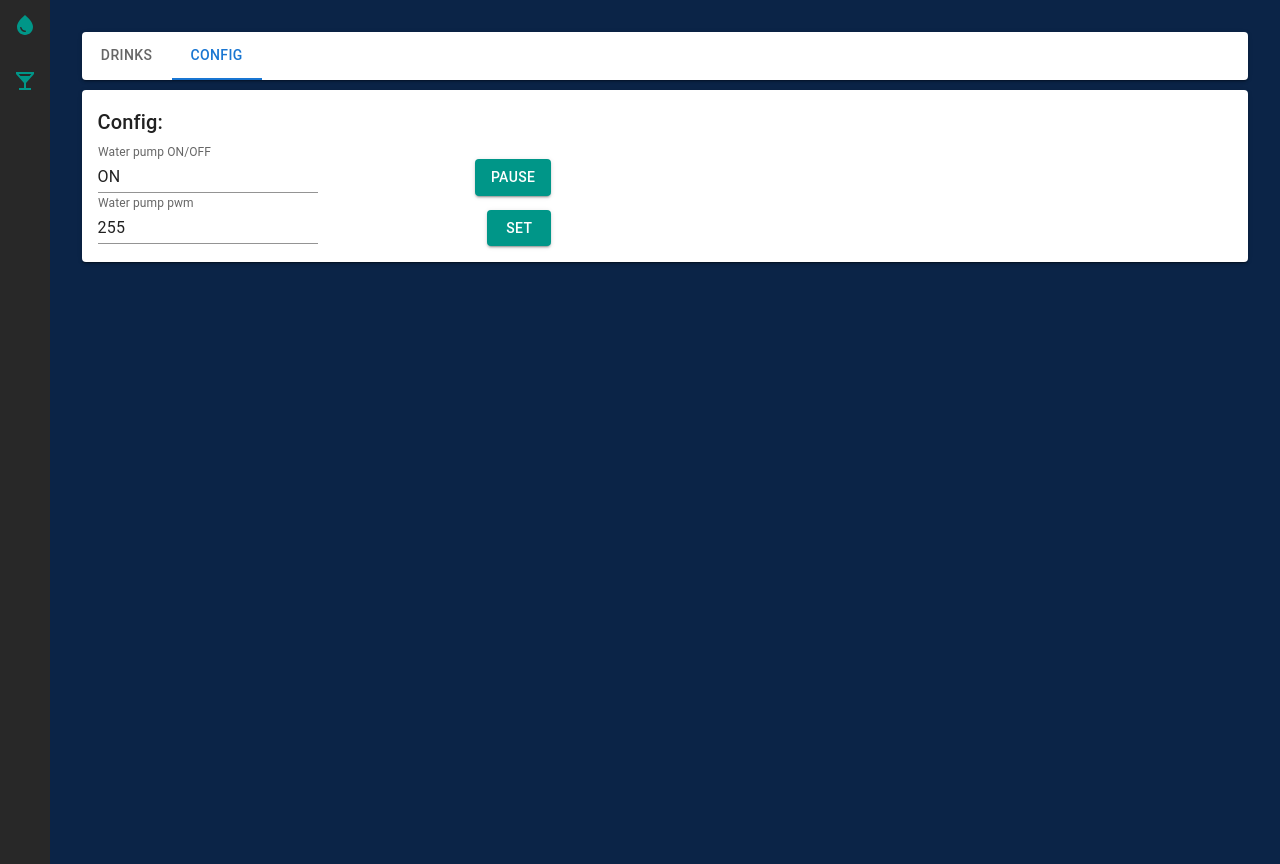
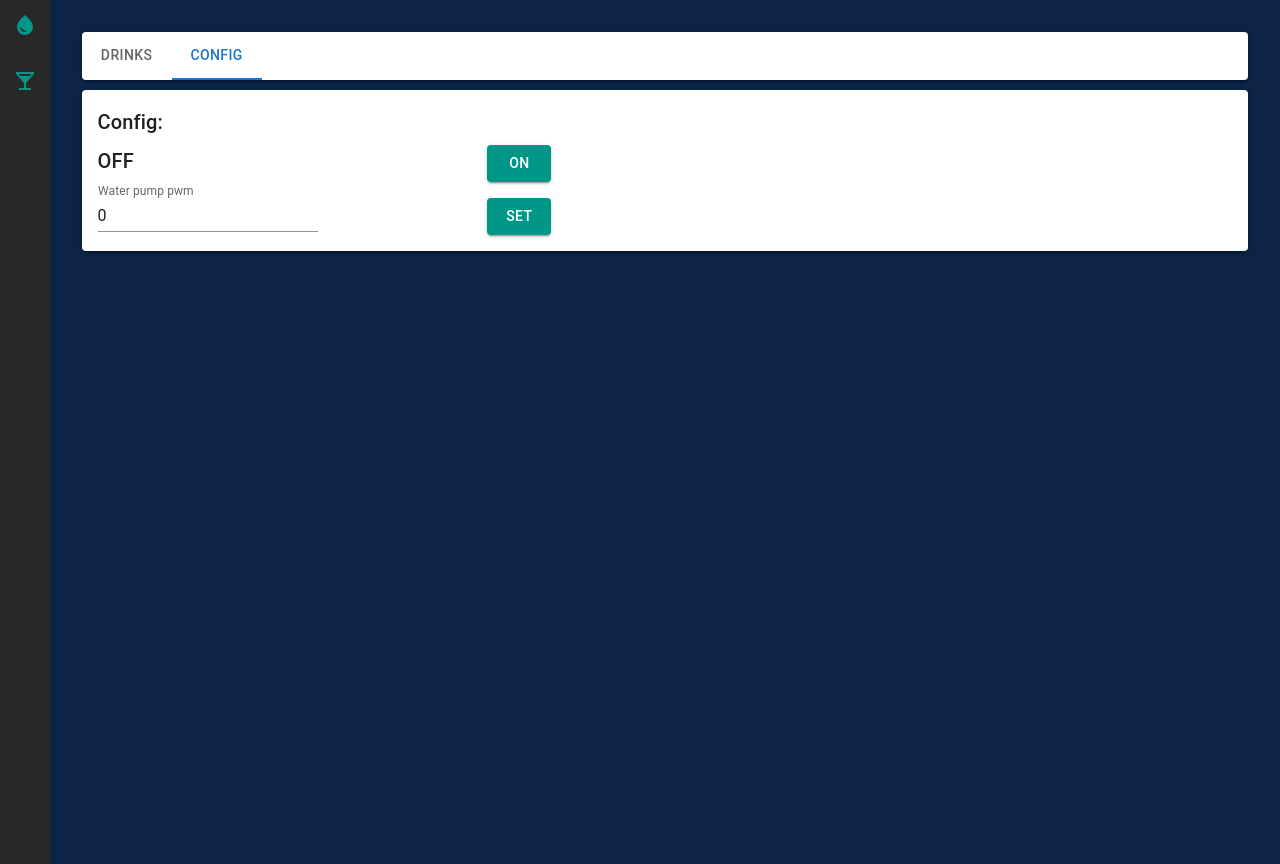
Before and after one commit to bert27/Wifi-irrigation-system, a React (Create React App) app in the folder client/: page /drinks/config in a window 1280 px wide. Built offline with nearby package versions, Linux system fonts and the light colour scheme.

Commit message:
chore: form state in drinks config inputs

```diff
--- a/client/src/pages/drinks/tabs/config-tab-drinks.tsx
+++ b/client/src/pages/drinks/tabs/config-tab-drinks.tsx
@@ -1,6 +1,25 @@
 import { Box, Button, Paper, TextField, Typography } from "@mui/material";
+import { useState } from "react";
 
 export const ConfigTabDrinks = (props: any) => {
+  const [formData, setformData] = useState({
+    pwm: 0,
+    statePump: "OFF",
+  });
+
+  const onChangePWM = (pwmTmp: string) => {
+    setformData({ ...formData, pwm: parseInt(pwmTmp) });
+  };
+
+  const onChangeStatePumpButton = () => {
+    if (formData.statePump === "OFF") {
+      setformData({ ...formData, statePump: "ON" });
+    } else {
+      setformData({ ...formData, statePump: "OFF" });
+    }
+  };
+
+  const sendFormData = () => {};
   return (
     <>
       <Paper elevation={2} sx={{ padding: "1em" }}>
@@ -15,17 +34,15 @@ export const ConfigTabDrinks = (props: any) => {
             width: "40%",
           }}
         >
-          <TextField
-            fullWidth={false}
-            label={"Water pump ON/OFF"}
-            value={"ON"}
-            type={"string"}
-            placeholder={"Nombre"}
-            variant={"standard"}
-            //onChange={onChangeName}
-          />
-          <Button sx={{ backgroundColor: "#009688" }} variant="contained">
-            {"PAUSE"}
+          <Typography variant="h6" gutterBottom>
+            {formData.statePump}
+          </Typography>
+          <Button
+            sx={{ backgroundColor: "#009688" }}
+            variant="contained"
+            onClick={onChangeStatePumpButton}
+          >
+            {formData.statePump === "ON" ? "PAUSE" : "ON"}
           </Button>
         </Box>
         <Box
@@ -39,13 +56,21 @@ export const ConfigTabDrinks = (props: any) => {
           <TextField
             fullWidth={false}
             label={"Water pump pwm"}
-            value={255}
+            value={formData.pwm}
             type={"number"}
             placeholder={"Nombre"}
             variant={"standard"}
-            //onChange={onChangeName}
+            onChange={(
+              e: React.ChangeEvent<HTMLInputElement | HTMLTextAreaElement>
+            ) => {
+              onChangePWM(e.currentTarget.value);
+            }}
           />
-          <Button sx={{ backgroundColor: "#009688" }} variant="contained">
+          <Button
+            sx={{ backgroundColor: "#009688" }}
+            variant="contained"
+            onClick={sendFormData}
+          >
             {"set"}
           </Button>
         </Box>
```
